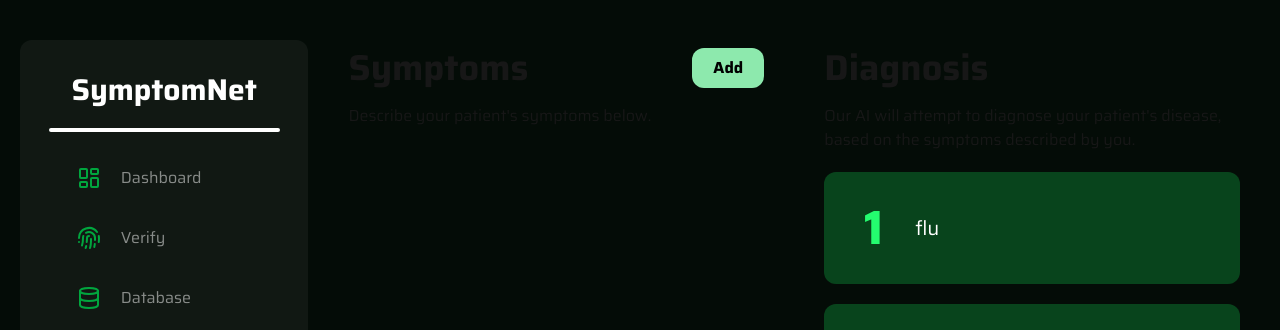
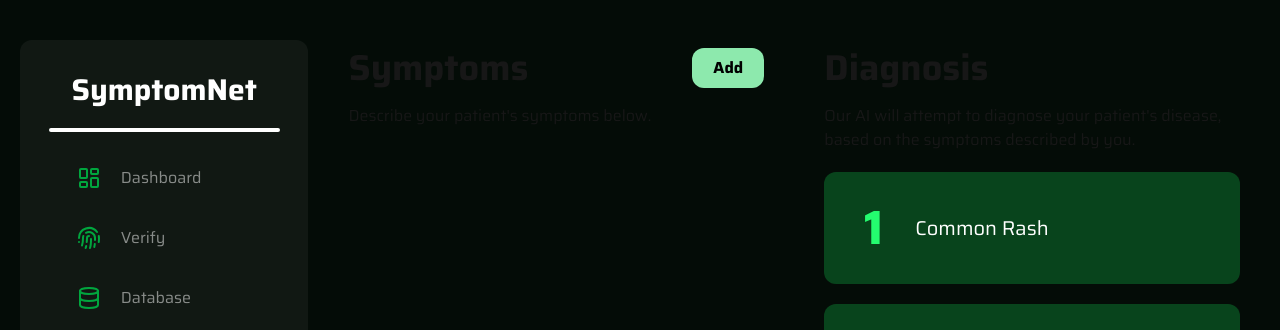
Before and after one commit to SymptomNet/SymptomNet, a Next.js app: page /diagnose in a window 1280 px wide. Shown: the top 330 px of the page. Built offline with nearby package versions, Linux system fonts and the light colour scheme.

Commit message:
feat: ui for treatment plan

```diff
--- a/package.json
+++ b/package.json
@@ -15,7 +15,8 @@
     "motion": "^12.11.0",
     "next": "15.3.2",
     "react": "^19.0.0",
-    "react-dom": "^19.0.0"
+    "react-dom": "^19.0.0",
+    "react-use-measure": "^2.1.7"
   },
   "devDependencies": {
     "@eslint/eslintrc": "^3",
--- a/src/app/diagnose/page.js
+++ b/src/app/diagnose/page.js
@@ -1,15 +1,19 @@
 "use client"
 
 import { X } from "lucide-react";
-import { motion, AnimatePresence } from "motion/react"
+import { motion, AnimatePresence, hover } from "motion/react"
 import Sidebar from "@/components/Sidebar";
 import { use, useEffect, useState } from "react";
+import useMeasure from "react-use-measure";
 
-function ResultBox({ text , rank }) {
+function ResultBox({ text , rank, treatment_steps }) {
+
+  const [hovered, setHovered] = useState(false);
+
+  const [ref, { height }] = useMeasure()
 
   return (
-    <motion.div className="group flex flex-row items-center justify-start p-5
-    w-full min-h-28 bg-[#0f983e]/40 rounded-xl space-x-8"
+    <motion.div className="overflow-hidden"
       initial={{
         opacity: 0,
         translateX: -200,
@@ -17,17 +21,40 @@ function ResultBox({ text , rank }) {
       animate={{
         opacity: 1,
         translateX: 0,
+        height: height
       }}
       exit={{
         opacity: 0,
       }}
+      onHoverStart={() => setHovered(true)}
+      onHoverEnd={() => setHovered(false)}
       >
+      <div ref={ref} className="group flex flex-col w-full min-h-28 p-5
+        bg-[#0f983e]/40 rounded-xl space-x-8 justify-center">
+        <div className="flex flex-row items-center justify-start space-x-8">
           <div className="text-[#24fc6f] font-bold text-5xl pl-5
           group-hover:scale-125 transition-all">
             {rank}
           </div>
           <div className="text-white text-xl">
             {text}
+          </div>
+        </div>
+        {
+          hovered && <motion.div
+            initial={{ opacity: 0, translateY: -10 }}
+            animate={{ opacity: 1, translateY: 0 }}
+            exit={{ opacity: 0, translateY: -10 }}
+            transition={{ duration: 0.3 }}
+            >
+              <div className="text-white text-xl font-bold p-5">Diagnosis Plan</div>
+              <ol className="list-decimal list-outside text-white pl-10 space-y-2">
+              {
+                treatment_steps.map((t, i) => <li key={i}>{t}</li>)
+              }
+              </ol>
+          </motion.div>
+        }
       </div>
     </motion.div>
   )
@@ -38,6 +65,7 @@ function SymptomBox({ text, onDelete, onChange }) {
   return (
     <motion.div className="relative flex items-center justify-start px-2 py-3
     w-full min-h-28 bg-white/5 rounded-xl"
+    layout
     initial={{
       opacity: 0,
       translateX: -200,
@@ -68,8 +96,15 @@ export default function Diagnose() {
 
   const [symptoms, setSymptoms] = useState([]);
   const [results, setResults] = useState([
-    { id: 0, rank: 1, text: 'flu'},
-    { id: 1, rank: 2, text: 'brain problem'}
+    { id: 0, rank: 1, text: 'Common Rash', treatment_steps: [
+      "Conduct a visual examination to identify the rash's appearance, distribution, and any associated skin changes.",
+      "Gather information about the patient's medical history, including allergies, medications, and previous skin conditions.",
+      "Inquire about potential exposures to irritants, allergens, or infectious agents.",
+      "Assess for accompanying symptoms such as itching, pain, fever, or systemic illness.",
+      "Perform diagnostic tests, such as skin scrapings, cultures, or biopsies, if necessary, to rule out specific infections or conditions.",
+      "Consider less common conditions based on your findings."
+    ]},
+    { id: 1, rank: 2, text: 'brain problem' , treatment_steps: ['baba']}
   ]);
   const [isLoading, setIsLoading] = useState(false);
 
@@ -85,7 +120,7 @@ export default function Diagnose() {
 
     setIsLoading(true);
 
-    fetch('https://railway.com/bababaaba', {
+    fetch('http://localhost:5000/predict', {
       method: 'GET',
       body: {
 
@@ -165,9 +200,13 @@ export default function Diagnose() {
         }
         {
           isLoading === false && results.length > 0 && <div className="flex flex-col max-h-full space-y-5 py-5">
+            <AnimatePresence mode="sync">
               {
-              results.map((r, i) => <ResultBox key={r.id} text={r.text} rank={r.rank}/>)
+
+                results.map((r, i) => <ResultBox key={r.id} text={r.text}
+                rank={r.rank} treatment_steps={r.treatment_steps}/>)
               }
+            </AnimatePresence>
           </div>
         }
         {
```
Also changed, not shown: 1 other file (tests, documents, lock files or other folders). Lines whose indentation alone changed are shown as unchanged.
